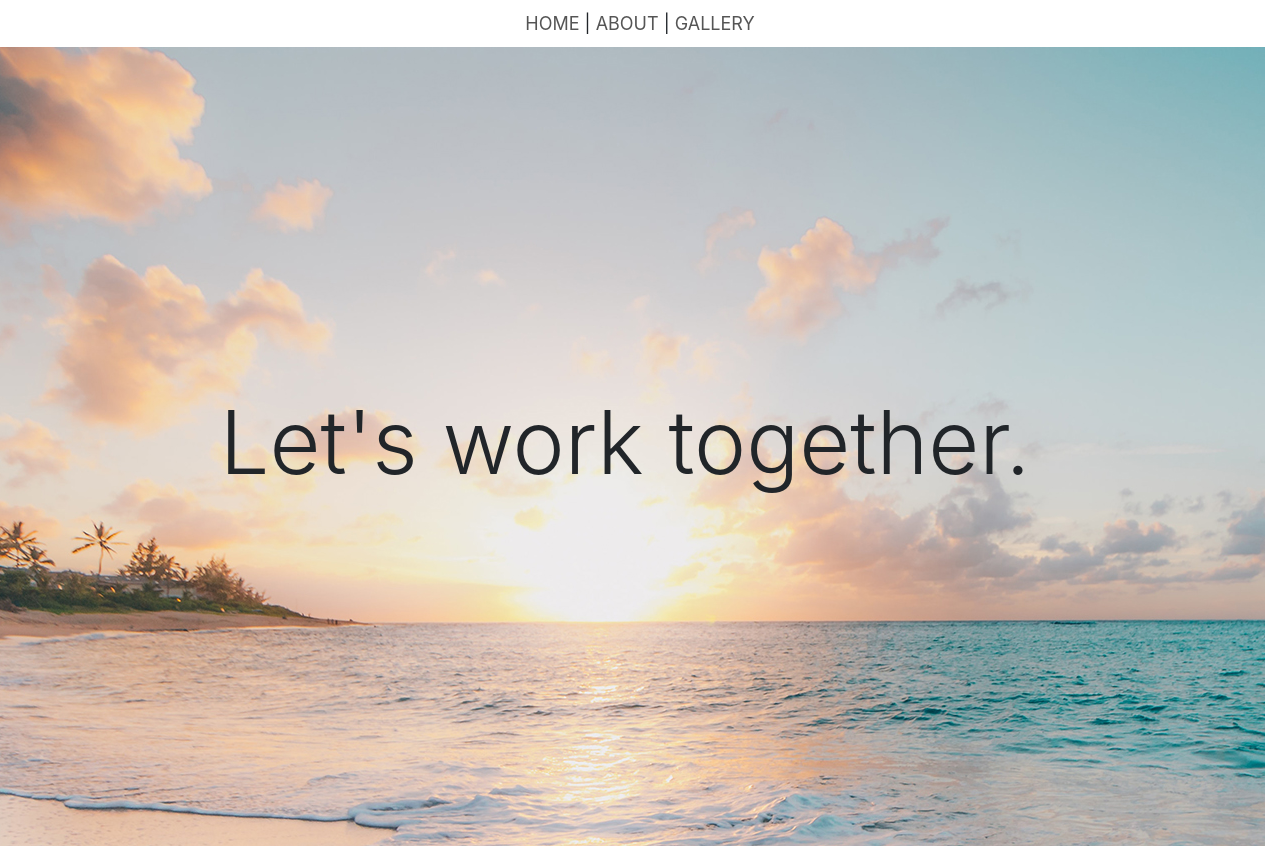
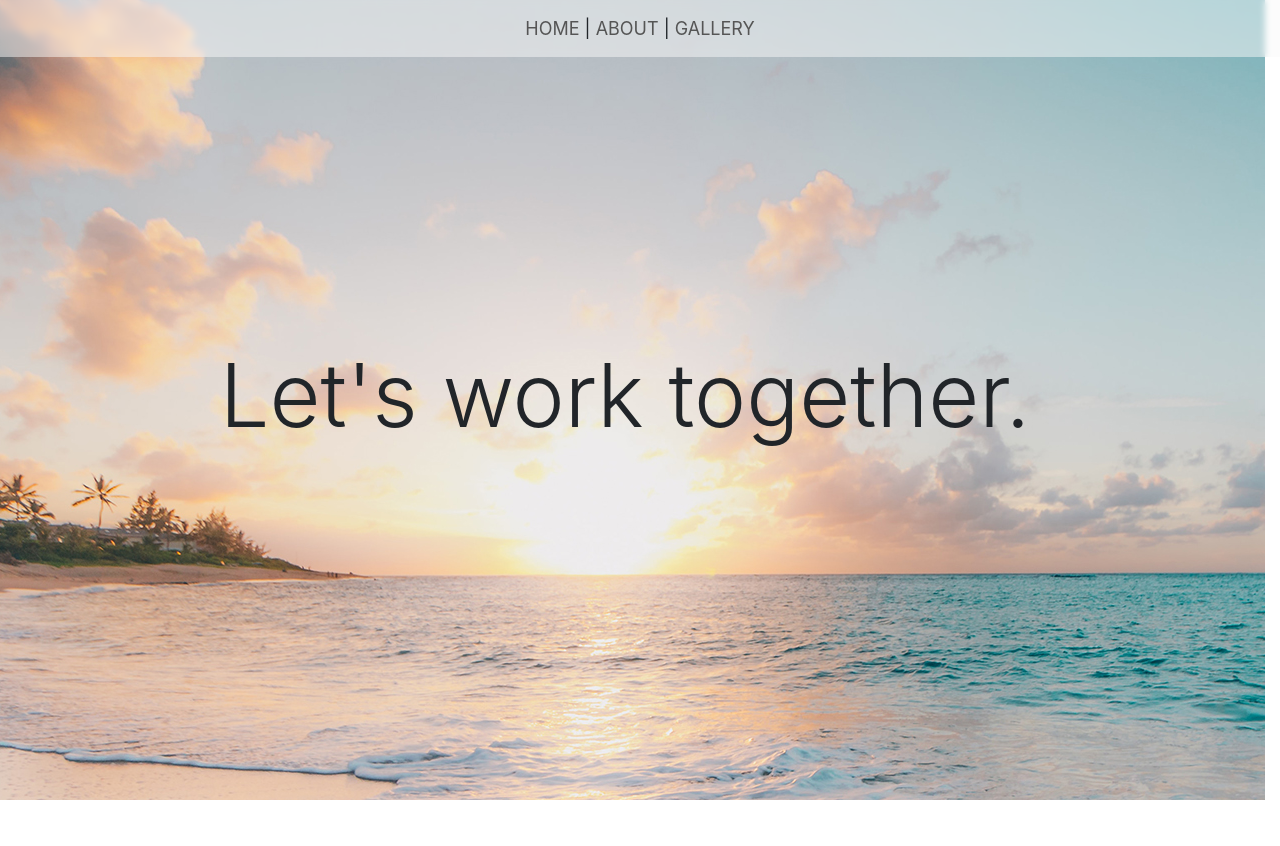
Before and after one commit to YuuuFen/work_personal_website, a PHP site: page / in a window 1280 px wide. Shown: the top 846 px of the page. Run offline with PHP 8.4, Linux system fonts and the light colour scheme; grey boxes labelled with a size stand in for pictures from a placeholder-image service; some libraries are stand-ins or nearby versions.

Commit message:
adjust nav bar

```diff
--- a/style.css
+++ b/style.css
@@ -44,12 +44,17 @@ nav {
   display: -webkit-box !important;
   display: -ms-flexbox !important;
   display: flex !important;
+  position: fixed;
+  width: 100%;
+  background-color: rgba(250, 250, 250, 0.5);
+  -webkit-backdrop-filter: blur(3px);
+          backdrop-filter: blur(3px);
   -webkit-box-pack: center;
       -ms-flex-pack: center;
           justify-content: center;
   -ms-flex-line-pack: center;
       align-content: center;
-  padding: 10px;
+  padding: 15px;
 }
 
 nav ul {
--- a/style.sass
+++ b/style.sass
@@ -34,9 +34,13 @@ ul
 
 nav
     display: flex !important
+    position: fixed
+    width: 100%
+    background-color: rgba(250,250,250,0.5)
+    backdrop-filter: blur(3px)
     justify-content: center
     align-content: center
-    padding: 10px
+    padding: 15px
     ul
         display: flex !important
         align-content: center
```
Also changed, not shown: 1 other file.
